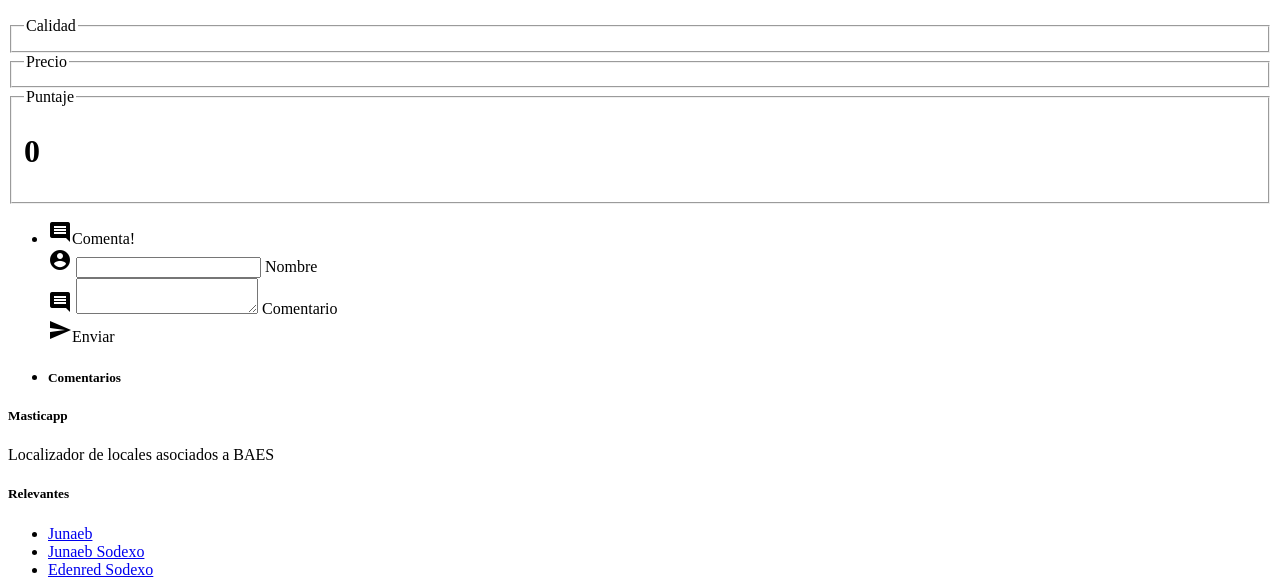
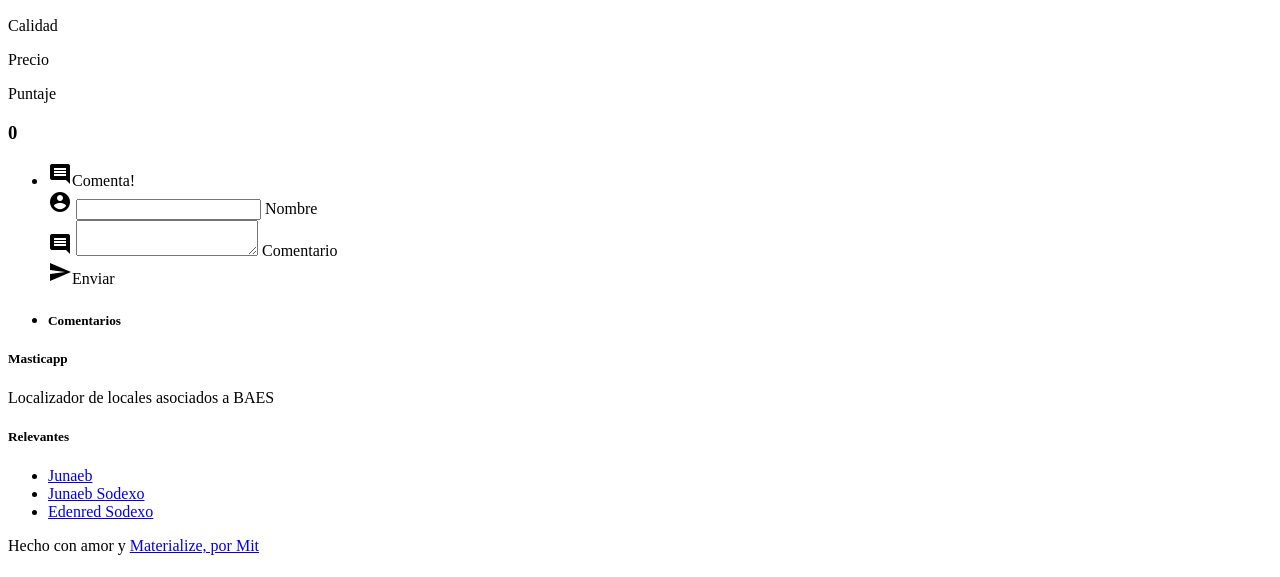
Before and after one commit to SirKawaii/masticapp, a PHP site: the page made by application/views/local/local.php in a window 1280 px wide. Shown: the part 463-1040 px from the top of the page. After the commit the page ends 1018 px from the top, so only its background shows below. Run offline with PHP 8.4, Linux system fonts and the light colour scheme; the template is opened without the code that fills it, so the values that code supplies are empty; some libraries are stand-ins or nearby versions.

Commit message:
mejoras visuales

```diff
--- a/application/libraries/Incluye_estrellas.php
+++ b/application/libraries/Incluye_estrellas.php
@@ -12,7 +12,7 @@ class incluye_estrellas{
     <style>
         .rating_precio
         {
-            font-size: 35px;
+            font-size: 32px;
         }
         .rating_precio .rate-hover-layer
         {
@@ -25,7 +25,7 @@ class incluye_estrellas{
 
         .rating_calidad
         {
-            font-size: 35px;
+            font-size: 32px;
         }
         .rating_calidad .rate-hover-layer
         {
--- a/application/libraries/Navegacion.php
+++ b/application/libraries/Navegacion.php
@@ -8,7 +8,7 @@ class navegacion{
     public function construir_navegacion(){
         $ret_menu = "";
         foreach($this->arr_menu as $opcion){
-            $ret_menu .="<li>".anchor($opcion,$opcion,"class='waves-effect waves-teal'")."</li>";
+            $ret_menu .="<li>".anchor($opcion,$opcion,"class='waves-effect waves-light'")."</li>";
             $ret_menu .="<li><div class='divider'></div></li>";
         }
         return $ret_menu;
--- a/application/views/local/local.php
+++ b/application/views/local/local.php
@@ -45,19 +45,20 @@ else{$numero = $local_dat->ml_numero;}
     </div>
         <div class="card-panel grey lighten-5 z-depth-1 hoverable row">
             <div class='col s8'>
-                <fieldset>
-                    <legend>Calidad</legend>
+                <div>
+                    <p class="flow-text">Calidad</p>
                     <div class='rating_calidad' data-rate-value= <?= $calidad->prom_calidad ;?>></div>
-                </fieldset>
-                <fieldset>
-                    <legend>Precio</legend>
+                </div>
+                <div>
+                    <p class="flow-text">Precio</p>
                     <div class='rating_precio' data-rate-value=<?= $precio->prom_precio ;?>></div>
-                </fieldset>
+                </div>
             </div>
-        <div class='col s4'>
-            <fieldset ><legend>Puntaje</legend>
-            <h1 class='center-align'><?= $promedio ?></h1>
-            </fieldset>
+        <div class='col s3 center-align offset-s1'>
+            <div>
+            <p class="flow-text">Puntaje</p>
+            <p class="flow-text"><h3 class='center-align'><?= $promedio ?></h3></p>
+            </div>
         </div>
         </div>
     </div>
--- a/application/views/tema/header.php
+++ b/application/views/tema/header.php
@@ -22,7 +22,7 @@
 
  <nav class="orange" role="navigation">
     <div class="nav-wrapper container">
-        <a id="logo-container" href="#" class="brand-logo"><?= $titulo; ?></a>
+        <a id="logo-container" href="<?= base_url(); ?>" class="brand-logo"><?= $titulo; ?></a>
       <ul class="right hide-on-med-and-down">
         <?= $navegacion;?>
         <li><a href="#" class="waves-effect" onclick="$('.button-collapse').sideNav('show');"><i class="material-icons">menu</i></a></li>
@@ -37,7 +37,7 @@
         </div></li>
         <?= $navegacion;?>
       </ul>
-      <ul class="right">
+      <ul class="right waves-effect waves-light">
         <li><a href="<?= base_url('busqueda'); ?>"><i class="material-icons">search</i></a></li>
       </ul>
       <a href="#" data-activates="nav-mobile" class="button-collapse"><i class="material-icons">menu</i></a>
```
